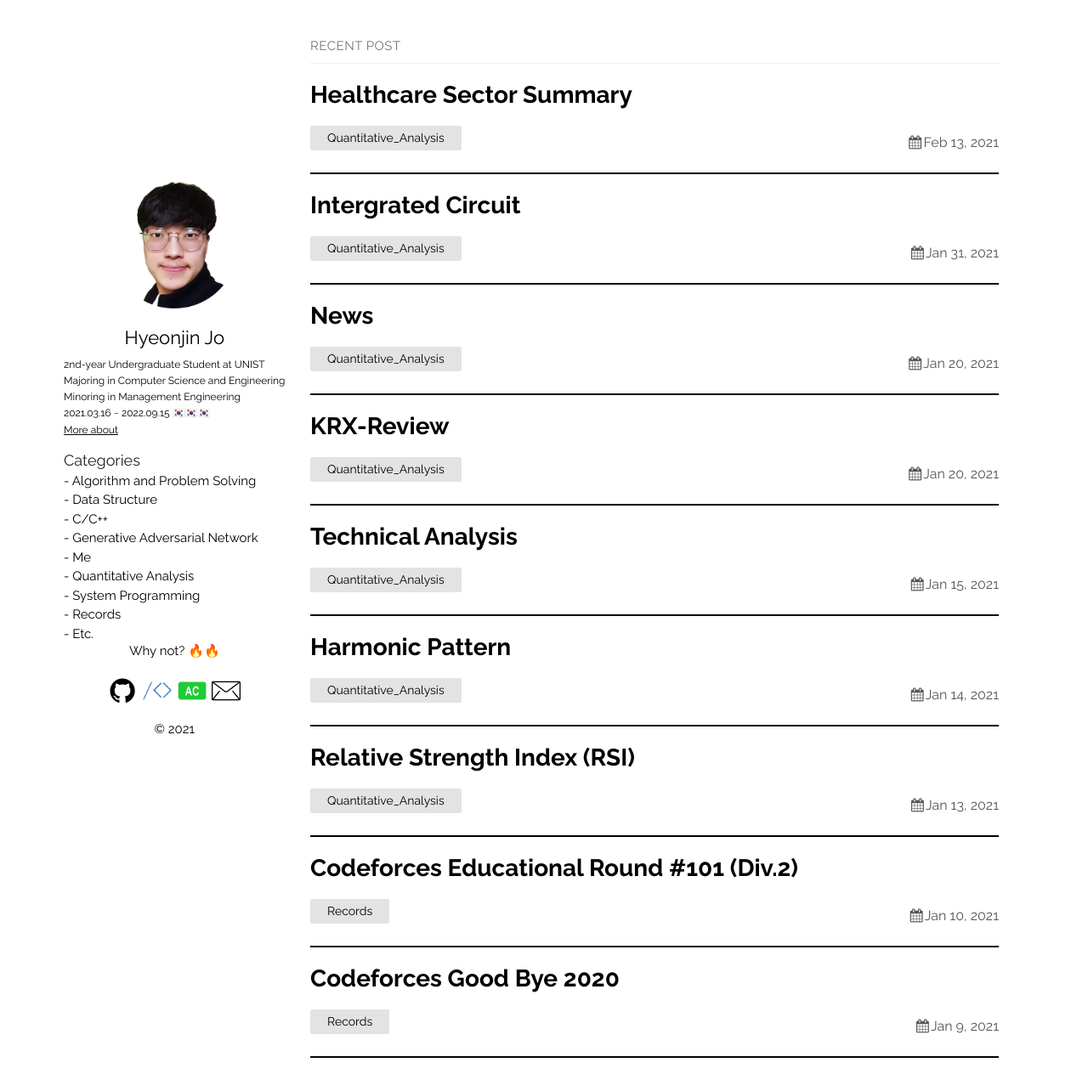
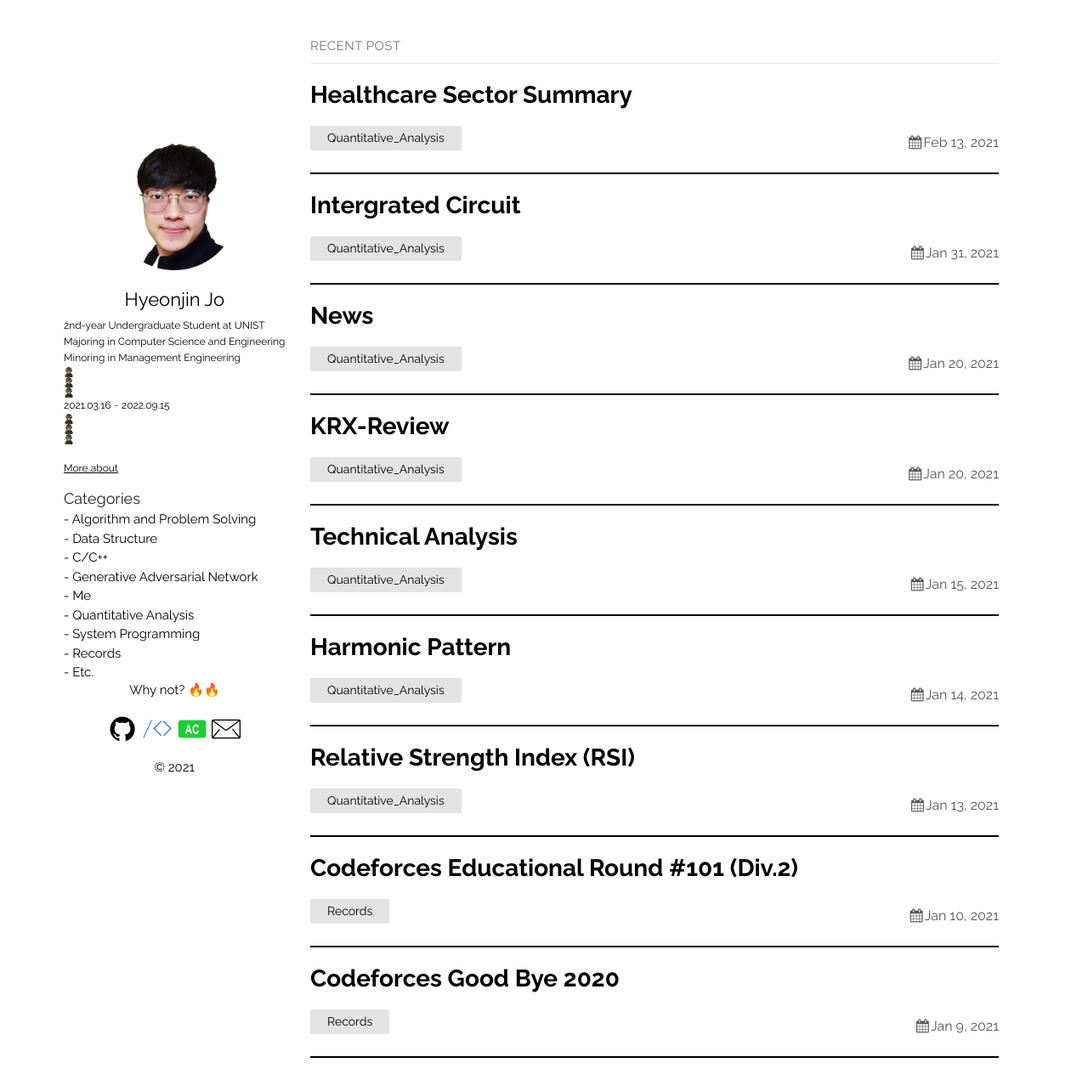
Before and after one commit to thinkin9/thinkin9.github.io, a Jekyll site: the page built from index.md, in a window 1280 px wide and 1290 px high. Shown: the top 1284 px of the window at 85% size. Built offline with Jekyll 4.4.1, drawn with Linux system fonts in a browser that asks for light colours.

Commit message:
20210220

```diff
--- a/_layouts/default.html
+++ b/_layouts/default.html
@@ -22,7 +22,13 @@
         2nd-year Undergraduate Student at UNIST<br>
         Majoring in Computer Science and Engineering<br>
         Minoring in Management Engineering<br>
-        2021.03.16 ~ 2022.09.15 &#127472;&#127479;&#127472;&#127479;&#127472;&#127479;<br>
+        <img src="/img/soldier.png" width="12" height="12">
+        <img src="/img/soldier.png" width="12" height="12">
+        <img src="/img/soldier.png" width="12" height="12">
+        2021.03.16 ~ 2022.09.15
+        <img src="/img/soldier.png" width="12" height="12">
+        <img src="/img/soldier.png" width="12" height="12">
+        <img src="/img/soldier.png" width="12" height="12"><br>
         <a href="/me/2020/05/05/About-me.html"><u>More about</u></a>
       </p>
       <div class="site-category">
```
Also changed, not shown: img/soldier.png (added).
